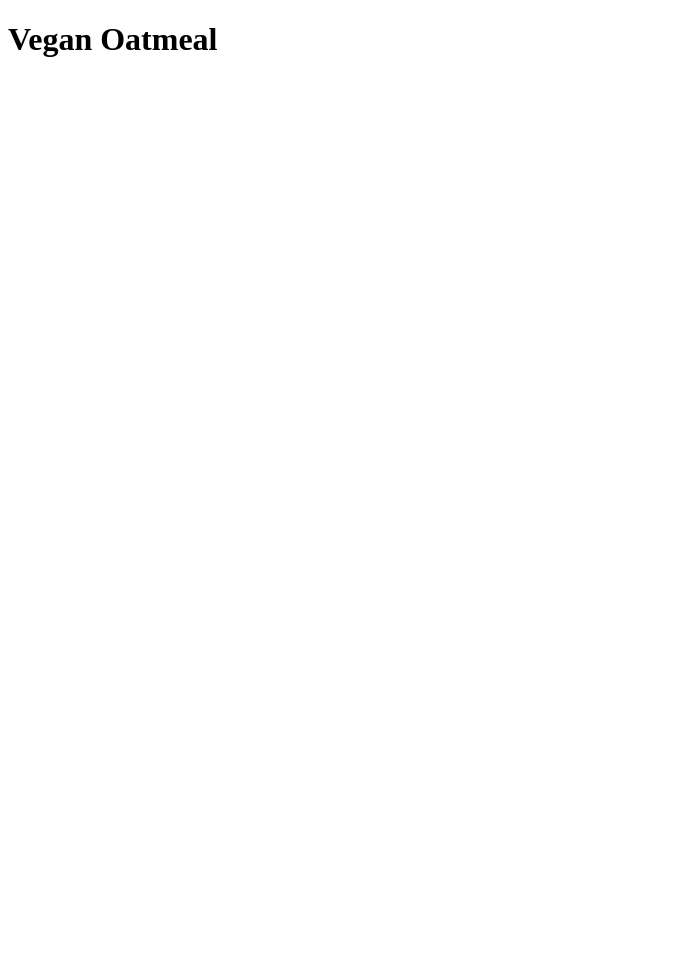
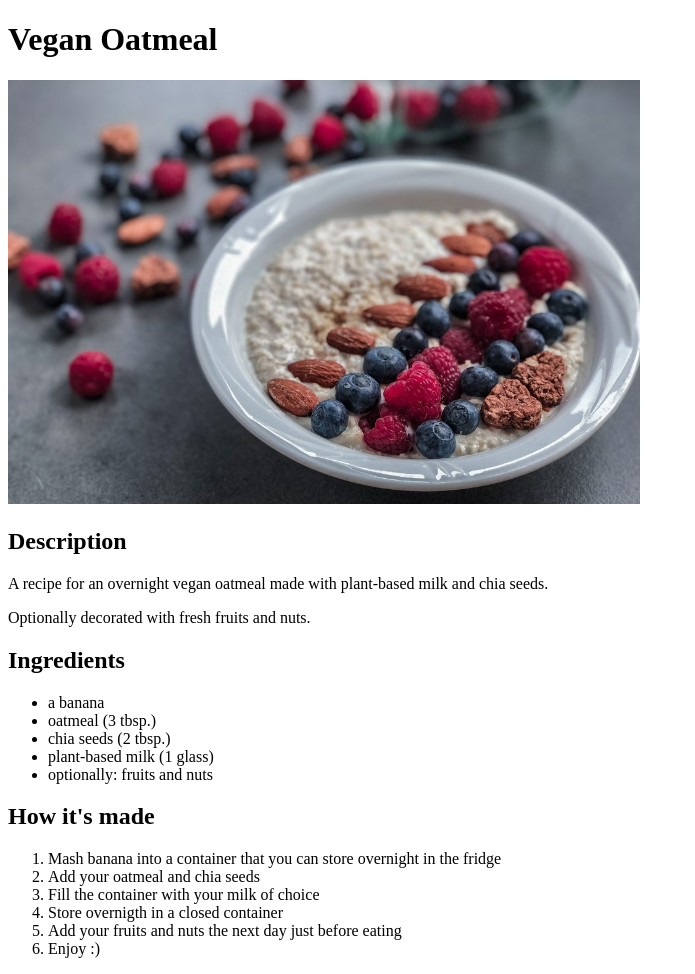
Before and after one commit to SpicyHolo/odin-recipes, a plain HTML site: page recipes/veganOatmeal.html in a window 1280 px wide. Shown: the whole page, without its empty margins (0-695 px from the left). Before the commit the page ends 800 px from the top, so only its background shows below. Drawn offline with Linux system fonts and the light colour scheme.

Commit message:
Complete vegan oatmeal recipe page.
Added an image of the recipe, description, ingredient list and an instruction to the vegan oatmeal repcipe page

```diff
--- a/recipes/veganOatmeal.html
+++ b/recipes/veganOatmeal.html
@@ -6,6 +6,27 @@
     </head>
 
     <body>
-        <H1>Vegan Oatmeal</H1>
+        <h1>Vegan Oatmeal</h1>
+        <img src="../images/oatmeal_image.jpg" alt="Picutre of Vegan Oatmeal" width="50%">
+        <h2>Description</h2>
+        <p>A recipe for an overnight vegan oatmeal made with plant-based milk and chia seeds. </p>
+        <p>Optionally decorated with fresh fruits and nuts.</p>
+        <h2>Ingredients</h2>
+        <ul>
+            <li>a banana</li>
+            <li>oatmeal (3 tbsp.)</li>
+            <li>chia seeds (2 tbsp.)</li>
+            <li>plant-based milk (1 glass)</li>
+            <li>optionally: fruits and nuts</li>
+        </ul>
+        <h2>How it's made</h2>
+        <ol>
+            <li>Mash banana into a container that you can store overnight in the fridge</li>
+            <li>Add your oatmeal and chia seeds</li>
+            <li>Fill the container with your milk of choice</li>
+            <li>Store overnigth in a closed container</li>
+            <li>Add your fruits and nuts the next day just before eating</li>
+            <li>Enjoy :)</li>
+        </ol>
     </body>
 </html>
```
Also changed, not shown: images/oatmeal_image.jpg (added).
